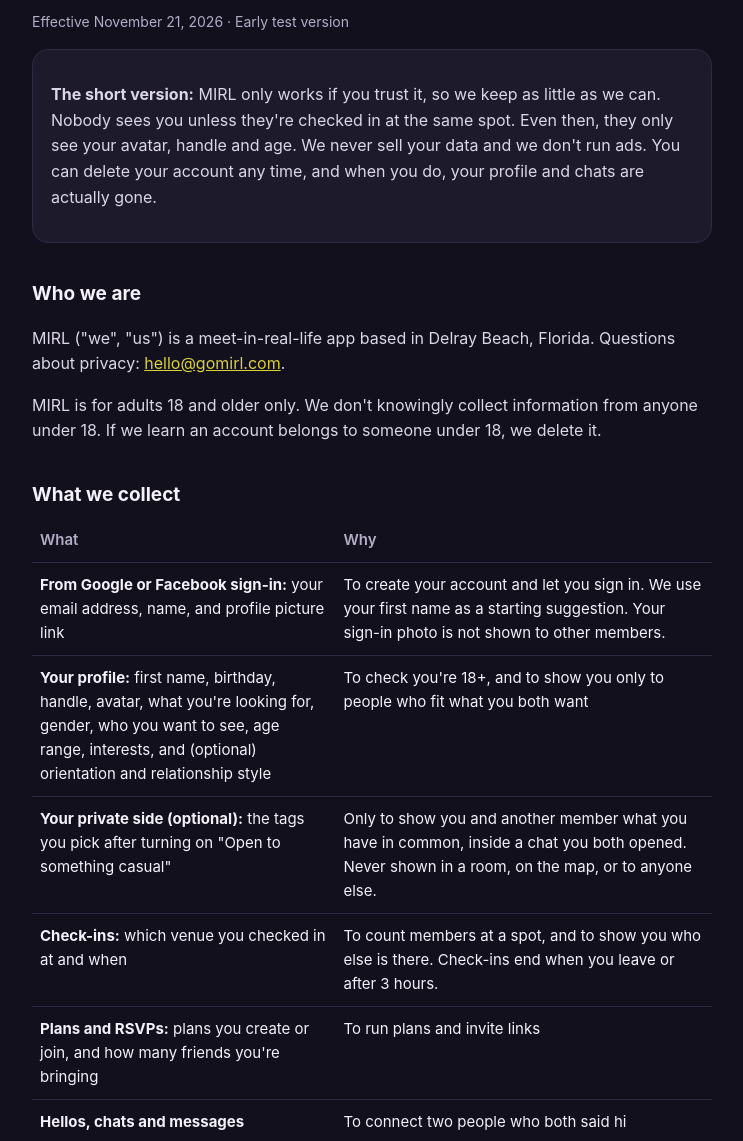
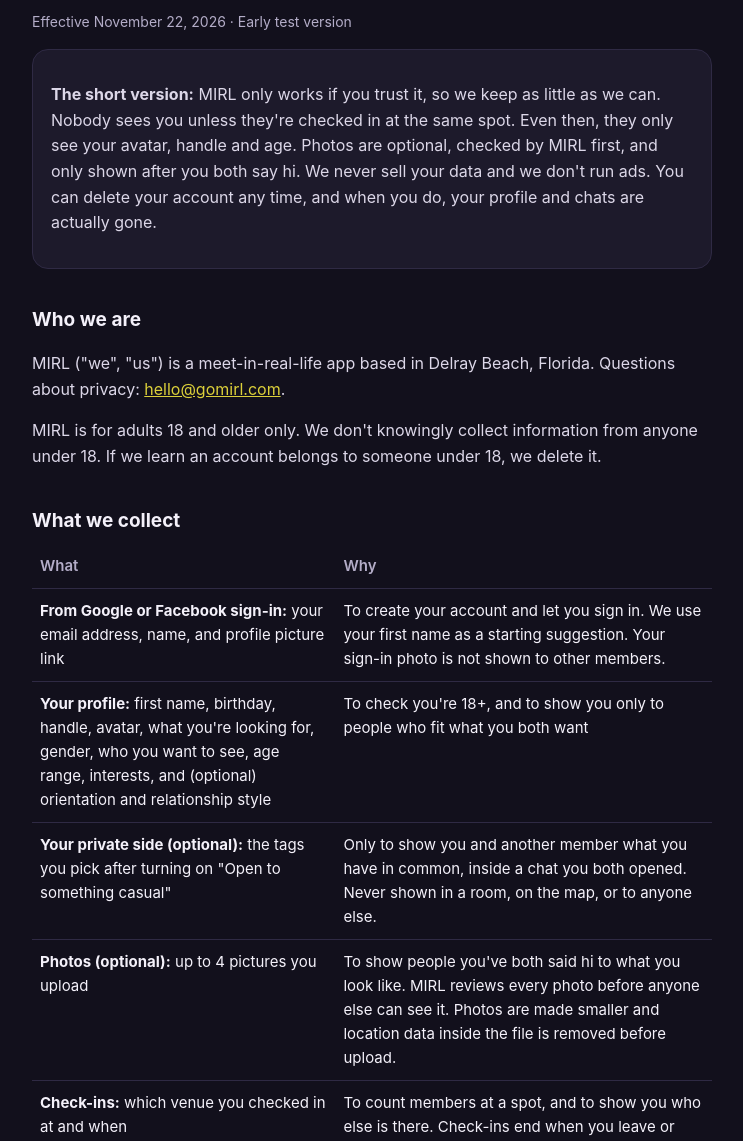
Before and after one commit to gomirl/gomirl.github.io, a plain HTML site: page privacy/index.html in a window 1280 px wide. Shown: the part 147-1288 px from the top of the page, without its empty margins (268-1011 px from the left). Drawn offline with Linux system fonts and the light colour scheme.

Commit message:
Update privacy policy effective date and content

```diff
--- a/privacy/index.html
+++ b/privacy/index.html
@@ -27,10 +27,10 @@ th{color:var(--muted);font-weight:600}
 <main>
 <a class="logo" href="/">mirl</a>
 <h1>Privacy Policy</h1>
-<p class="muted">Effective November 21, 2026 · Early test version</p>
+<p class="muted">Effective November 22, 2026 · Early test version</p>
 
 <div class="card">
-<p><b>The short version:</b> MIRL only works if you trust it, so we keep as little as we can. Nobody sees you unless they're checked in at the same spot. Even then, they only see your avatar, handle and age. We never sell your data and we don't run ads. You can delete your account any time, and when you do, your profile and chats are actually gone.</p>
+<p><b>The short version:</b> MIRL only works if you trust it, so we keep as little as we can. Nobody sees you unless they're checked in at the same spot. Even then, they only see your avatar, handle and age. Photos are optional, checked by MIRL first, and only shown after you both say hi. We never sell your data and we don't run ads. You can delete your account any time, and when you do, your profile and chats are actually gone.</p>
 </div>
 
 <h2>Who we are</h2>
@@ -43,6 +43,7 @@ th{color:var(--muted);font-weight:600}
 <tr><td><b>From Google or Facebook sign-in:</b> your email address, name, and profile picture link</td><td>To create your account and let you sign in. We use your first name as a starting suggestion. Your sign-in photo is not shown to other members.</td></tr>
 <tr><td><b>Your profile:</b> first name, birthday, handle, avatar, what you're looking for, gender, who you want to see, age range, interests, and (optional) orientation and relationship style</td><td>To check you're 18+, and to show you only to people who fit what you both want</td></tr>
 <tr><td><b>Your private side (optional):</b> the tags you pick after turning on "Open to something casual"</td><td>Only to show you and another member what you have in common, inside a chat you both opened. Never shown in a room, on the map, or to anyone else.</td></tr>
+<tr><td><b>Photos (optional):</b> up to 4 pictures you upload</td><td>To show people you've both said hi to what you look like. MIRL reviews every photo before anyone else can see it. Photos are made smaller and location data inside the file is removed before upload.</td></tr>
 <tr><td><b>Check-ins:</b> which venue you checked in at and when</td><td>To count members at a spot, and to show you who else is there. Check-ins end when you leave or after 3 hours.</td></tr>
 <tr><td><b>Plans and RSVPs:</b> plans you create or join, and how many friends you're bringing</td><td>To run plans and invite links</td></tr>
 <tr><td><b>Hellos, chats and messages</b></td><td>To connect two people who both said hi</td></tr>
@@ -59,6 +60,7 @@ th{color:var(--muted);font-weight:600}
 <li><b>The map:</b> anyone signed in sees how many members are at each spot. Just a number, never who.</li>
 <li><b>Inside a spot:</b> members checked in at the same spot, who fit your settings and haven't been blocked, see your avatar, handle, age, how many interests you share, and whether you're with friends. They see "Open to casual" only if you've both turned it on.</li>
 <li><b>After you both say hi:</b> you each see the other's first name, and a chat opens.</li>
+<li><b>Your photos:</b> only after MIRL approves them, and only to people you've both said hi to, inside your chat. Never on the map or in a room. If you block someone, they can't see your photos.</li>
 <li><b>Friends:</b> if you and someone both tap <b>Add friend</b> in a chat, you become friends and the chat stays. If your Ghost Mode is off, you count toward the number of "friends here" on their map. It's a number, never your name. Ghost Mode is on by default.</li>
 <li><b>Going lists:</b> if you RSVP to a plan, other members who RSVP'd and fit your settings see your avatar, handle and age, and can say hi.</li>
 <li><b>Your private side:</b> shown only inside that chat, only if you've both turned on casual, and only the tags you have in common.</li>
@@ -70,6 +72,7 @@ th{color:var(--muted);font-weight:600}
 <ul>
 <li><b>Chats and messages</b> are deleted after 14 hours with no new messages, unless you both tap Add friend.</li>
 <li><b>Check-ins</b> end after 3 hours or when you leave.</li>
+<li><b>Photos</b> are kept until you remove them or delete your account.</li>
 <li><b>Your account</b> is kept until you delete it.</li>
 <li><b>The safety record</b> (hashed email and reports filed about a member) is kept even after that member deletes their account, for as long as we need it to keep members safe.</li>
 <li><b>Reported chats:</b> if someone reports a chat, a private copy of that chat is kept for 30 days so we can review it, then deleted. Only MIRL can see it.</li>
```
